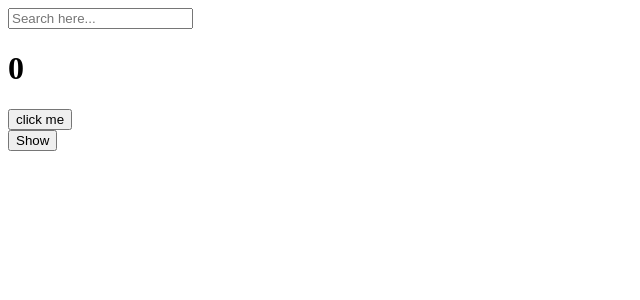
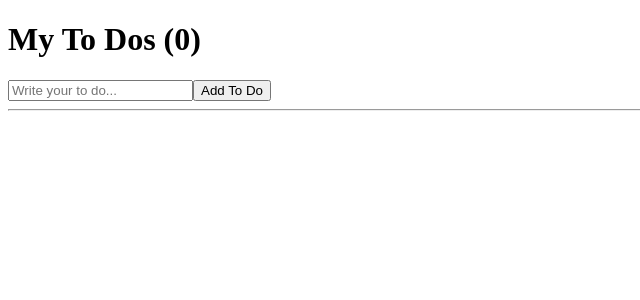
Before and after one commit to seung-mii/react-study, a React (Create React App) app: page / in a window 1280 px wide. Shown: the top 300 px of the page, without its empty margins (0-640 px from the left). Built offline with nearby package versions, Linux system fonts and the light colour scheme.

Commit message:
feat : 간단한 To-do List 만들기

```diff
--- a/src/App.js
+++ b/src/App.js
@@ -1,79 +1,69 @@
-import { useState, useEffect } from "react";
-
-function Hello() {
-  useEffect(function () { // 함수
-    console.log("hi :)");
-    return function () {
-      console.log("bye :(");
-    };
-  }, []);
-
-  useEffect(() => { // 화살표 함수
-    console.log("hi :)");
-    return () => console.log("bye :("); // Cleanup function
-    // component가 없어질 때도 function을 실행하고 싶으면 사용, 내부 코드가 return한 내용을 실행
-    // 거의 사용 안하나 필요할 때가 잇음
-  }, []);
-
-  return <h1>Hello</h1>;
-}
+import { useState } from "react";
 
 function App() {
-  const [counter, setValue] = useState(0);
-  const [keyword, setKeyword] = useState("");
-  const onClick = () => setValue((prev) => prev + 1);
-  const onChange = (event) => setKeyword(event.target.value);
+  const [toDo, setToDo] = useState("");
+  const [toDos, setToDos] = useState([]);
+  const onChange = (event) => setToDo(event.target.value);
+  const onSubmit = (event) => {
+    event.preventDefault();
+    // form이 input을 자동으로 submit 시키므로 button을 눌렀을 때 submit 되게 하기 위해 기본 동작을 막음
+    if (toDo === "") { // toDo 가 비워져있으면
+      return; // 함수가 작동되지 않도록 설정
+    }
 
-  // useEffect의 첫 번째 인자는 우리가 실행하고 싶은 코드, 두 번째 인자는 React가 지켜보는 변수 배열(dependency), 변수의 값이 바뀌면 첫 번째 인자로 넣은 코드를 실행
-  // 하지만 예를 들어 API를 통해 데이터를 가져오는 경우에는 리렌더링될 때마다 데이터를 가져오는 게 필요하지 않으므로 이런 경우 처음 한 번만 렌더링되고 다시는 실행되지 않도록 해야함
+    // 값을 수정하는 두 가지 방법 ①②
+    // ① 함수를 넣어 수정하는 방법
+    setToDos((currentArray) => [toDo, ...currentArray]);
+    // ★★★★★ 우리는 절대 State를 직접적으로 수정할 수 없음
+    // 대신 함수를 사용하여 함수가 toDo를 수정하는 역할을 수행
+    // 함수를 사용할 때 React는 함수의 첫 번째 인자로 현재 state를 보냄
+    // 여기서 currentArray = 현재 toDos임
 
-  useEffect(() => {
-    console.log("I run only once.");
-  }, []);
-  // 처음 한 번만 렌더링되고 다시는 실행되지 않음
+    // ...(스프레드 연산자) : array를 직접적으로 수정하지 않으면서 setToDos로 array에 element를 추가하는 방법
+    // const food = [1, 2, 3, 4]
+    // console.log([6, food]) → (2) [6, Array(4)]
+    // console.log([6, ...food]) → (5) [6, 1, 2, 3, 4]
 
-  // counter가 변화할 때(버튼을 누를 때) 버튼과 관련없는 영화를 검색하고 있음
-  // button을 누를 때가 아닌 movie state가 변화할 때만 user가 원하는 영화를 검색하고 싶음
-  // -> 코드의 특정한 부분이 변화할 때 원하는 코드를 실행할 수 있는 방법
-  useEffect(() => {
-    // keyword에 아무것도 없을 때 렌더링이 되므로 조건 추가
-    if (keyword !== "" && keyword.length > 3) {
-      console.log("SEARCH FOR", keyword);
-    }
-    console.log("I run when 'keyword' changes.");
-  }, [keyword]);
-  // keyword가 변할 때 내부 코드 실행
+    // ② 직접 수정하는 방법
+    setToDo(""); // input 비우기
+  };
 
-  useEffect(() => {
-    console.log("I run when 'counter' changes.");
-  }, [counter]);
-
-  useEffect(() => {
-    console.log("I run when keyword or counter change");
-  }, [keyword, counter]);
-  // 둘 중 하나라도 변하면 내부 코드 실행
-
-  const [showing, setShowing] = useState(false);
-  const onClick2 = () => setShowing((prev) => !prev);
+  console.log(toDos);
+  console.log(toDos.map((item, index) => <li key={index}>{item}</li>));
 
   return (
     <div>
-      <div>
+      <h1>My To Dos ({toDos.length})</h1>
+      <form onSubmit={onSubmit}>
         <input
-          value={keyword}
           onChange={onChange}
+          value={toDo}
           type="text"
-          placeholder="Search here..."
+          placeholder="Write your to do..."
         />
-        <h1>{counter}</h1>
-        <button onClick={onClick}>click me</button>
-      </div>
-      <div>
-        {showing ? <Hello /> : null}
-        <button onClick={onClick2}>{showing ? "Hide" : "Show"}</button>
-      </div>
+        <button>Add To Do</button>
+      </form>
+      <hr />
+      <ul>
+        {toDos.map((item, index) => (
+          // map은 array를 가질 때 array 각각의 element들을 다 바꾸어 새로운 array를 가지고 싶을 때 사용
+          // map의 ()안에는 함수를 넣는데 이 함수는 array의 모든 item에 대하여 실행됨
+          // 그 후 무엇을 return 하든지 그 return한 값이 새로운 array에 들어감
+
+          // ["a", "b", "c", "d", "e", "f"].map(() => ":)") → (6) [":)", ":)", ":)", ":)", ":)", ":)"]
+          // map은 배열의 길이만큼 () 내에 작성한 함수가 실행됨
+          // ["a", "b", "c", "d", "e", "f"].map((item) => item.toUpperCase()) → (6) ["A", "B", "C", "D", "E", "F"]
+          // map() 내 함수의 첫 번째 인자가 진행되고 있는 순서에 맞는 item임
+
+          // 여기서 함수의 첫 번째 인자인 item은 각 todo를 의미함
+          // 같은 component의 list를 render할 때 key라는 prop을 넣어주라는 warning이 떠서 함수의 두 번째 인자로 오는 index를 사용
+
+          <li key={index}>{item}</li>
+          // array를 가져와서 array의 element를 변형해서 li로 보여줌
+        ))}
+      </ul>
     </div>
   );
-  // state를 변경할 때마다 리렌더링되므로 모든 코드가 다시 실행됨
 }
+
 export default App;
```
